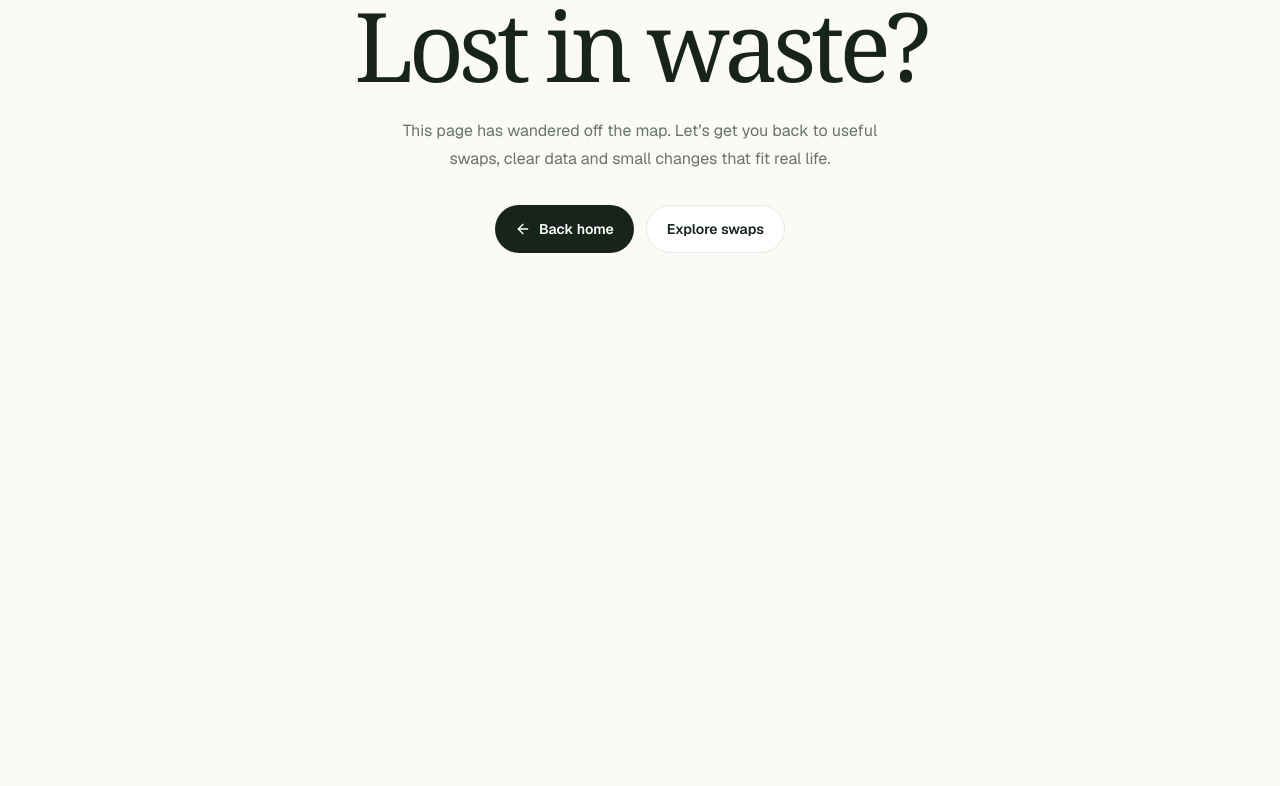
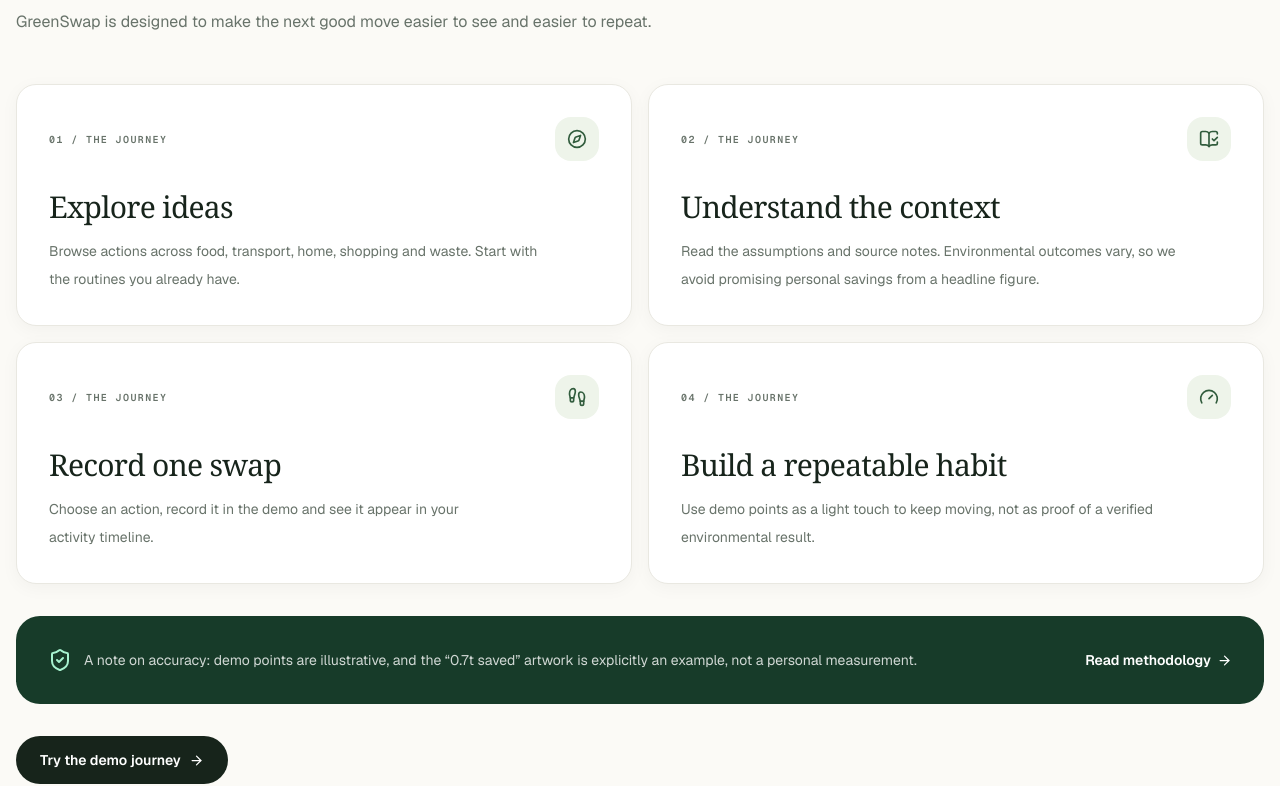
Before and after one commit to akashsharmapb09-cpu/sustainable-app, a Next.js app: page /how-it-works in a window 1280 px wide. Before the commit this address had no page. Shown: the part 335-1121 px from the top of the page. Before the commit the page ends 800 px from the top, so only its background shows below. Built offline with nearby package versions, Linux system fonts and the light colour scheme.

Commit message:
build: add public landing, catalogue and product story pages

```diff
--- /dev/null
+++ b/app/(marketing)/how-it-works/page.tsx
@@ -0,0 +1,20 @@
+import Link from 'next/link';
+import { ArrowRight, BookOpenCheck, Compass, Footprints, Gauge, ShieldCheck } from 'lucide-react';
+
+export const metadata = { title: 'How GreenSwap works', description: 'Explore, choose, record and learn with clear context for sustainable swaps.' };
+
+const steps = [
+  { n: '01', icon: Compass, title: 'Explore ideas', copy: 'Browse actions across food, transport, home, shopping and waste. Start with the routines you already have.' },
+  { n: '02', icon: BookOpenCheck, title: 'Understand the context', copy: 'Read the assumptions and source notes. Environmental outcomes vary, so we avoid promising personal savings from a headline figure.' },
+  { n: '03', icon: Footprints, title: 'Record one swap', copy: 'Choose an action, record it in the demo and see it appear in your activity timeline.' },
+  { n: '04', icon: Gauge, title: 'Build a repeatable habit', copy: 'Use demo points as a light touch to keep moving, not as proof of a verified environmental result.' },
+];
+
+export default function HowItWorksPage() {
+  return <section className="container-shell py-12 sm:py-16 lg:py-20">
+    <p className="eyebrow">THE METHOD / FOUR SIMPLE STEPS</p><h1 className="mt-4 max-w-4xl font-serif text-5xl leading-[.98] tracking-editorial sm:text-6xl lg:text-7xl">Useful guidance, without the guilt.</h1><p className="mt-5 max-w-2xl text-base leading-7 text-muted">GreenSwap is designed to make the next good move easier to see and easier to repeat.</p>
+    <div className="mt-12 grid gap-4 md:grid-cols-2">{steps.map((step) => { const Icon = step.icon; return <article className="card-edge p-6 sm:p-8" key={step.n}><div className="flex items-center justify-between"><span className="eyebrow">{step.n} / THE JOURNEY</span><span className="grid h-11 w-11 place-items-center rounded-2xl bg-[#eef4ea] text-moss"><Icon size={20} /></span></div><h2 className="mt-7 font-serif text-3xl tracking-tight">{step.title}</h2><p className="mt-3 max-w-lg text-sm leading-7 text-muted">{step.copy}</p></article>; })}</div>
+    <div className="mt-8 flex flex-wrap items-center gap-3 rounded-3xl bg-moss-dark p-6 text-white sm:p-8"><ShieldCheck size={24} className="shrink-0 text-emerald-200" /><p className="min-w-0 flex-1 text-sm leading-6 text-white/80">A note on accuracy: demo points are illustrative, and the “0.7t saved” artwork is explicitly an example, not a personal measurement.</p><Link href="/methodology" className="inline-flex items-center gap-1.5 text-sm font-semibold">Read methodology <ArrowRight size={15} /></Link></div>
+    <Link href="/dashboard/explore" className="mt-8 inline-flex min-h-12 items-center gap-2 rounded-full bg-ink px-6 text-sm font-semibold text-white transition hover:bg-moss-dark">Try the demo journey <ArrowRight size={15} /></Link>
+  </section>;
+}
```
